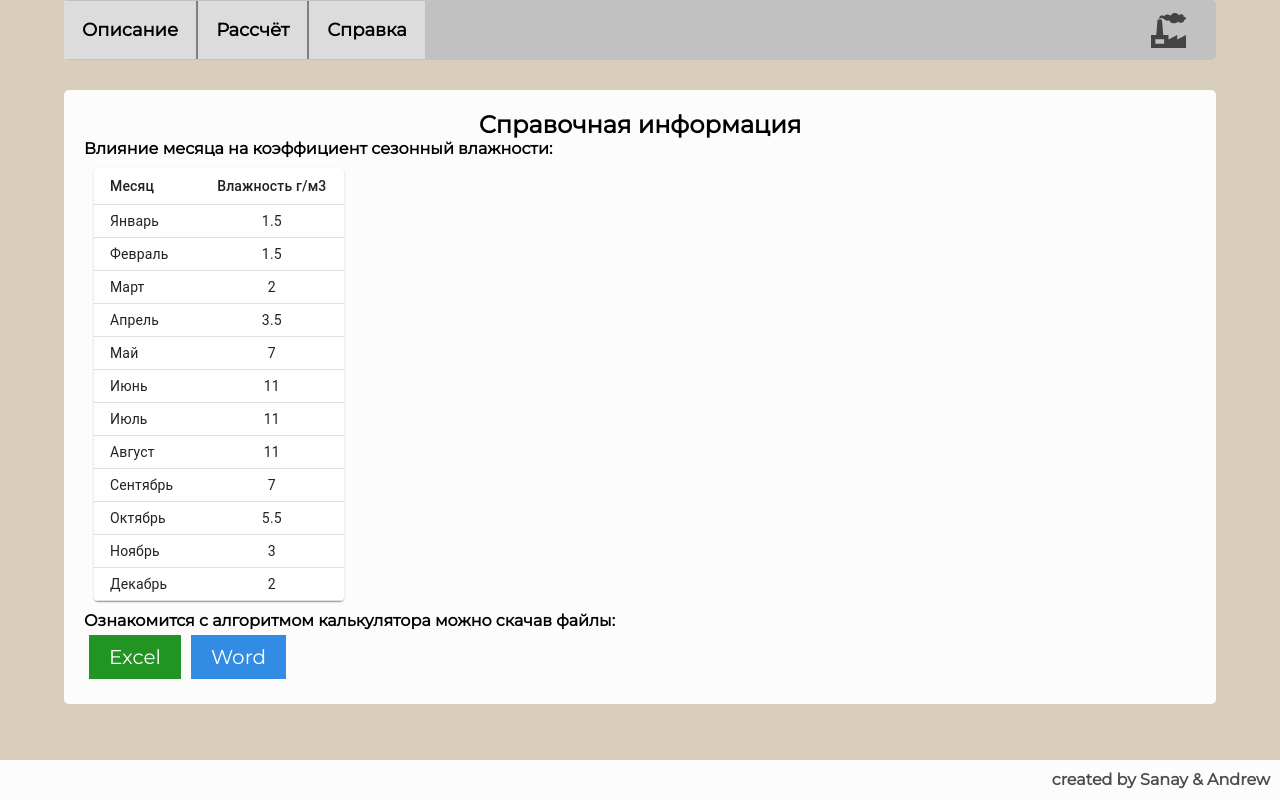
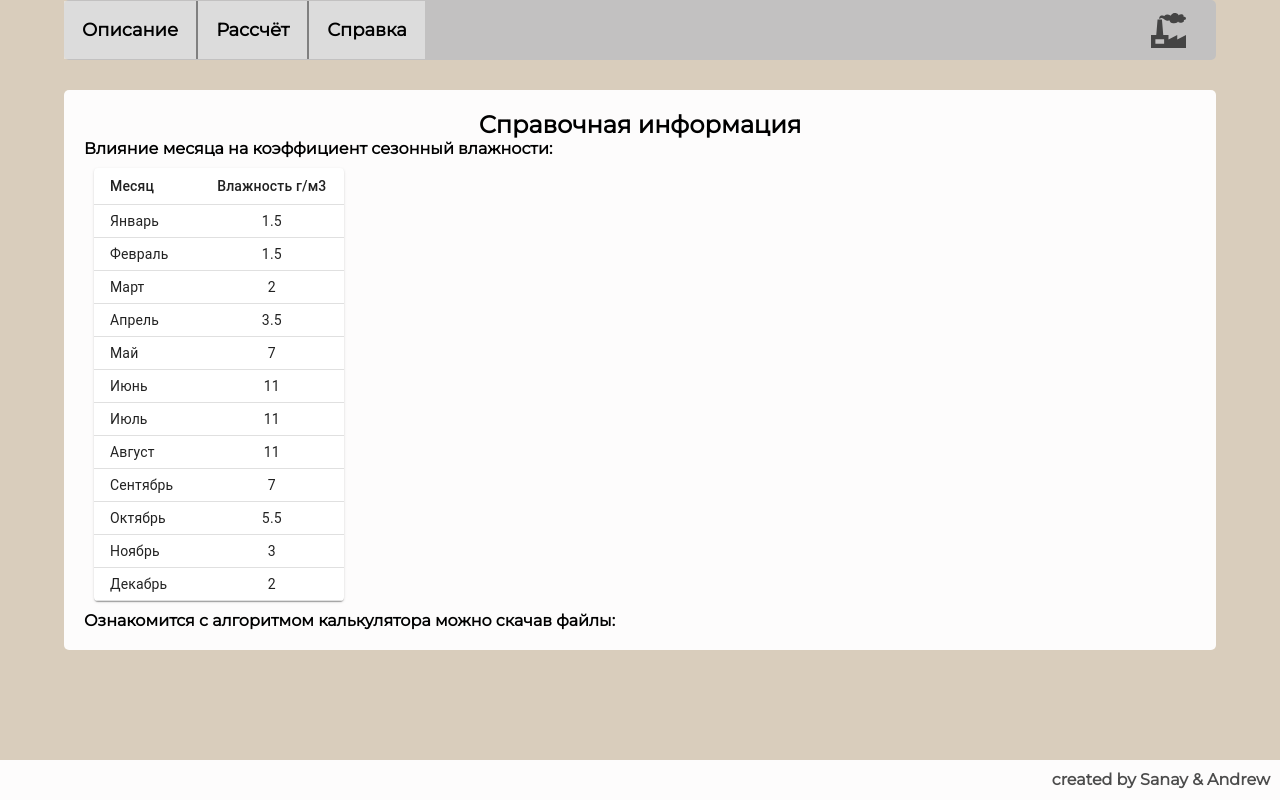
Before and after one commit to KuzmichAlexander/Balance_DP_Web, a React (Create React App) app in the folder balance_dp/balance_dp/ClientApp/: page /Help in a window 1280 px wide. Built offline with nearby package versions, Linux system fonts and the light colour scheme.

Commit message:
Final 2.0

```diff
--- a/balance_dp/balance_dp/ClientApp/src/components/Help.js
+++ b/balance_dp/balance_dp/ClientApp/src/components/Help.js
@@ -14,12 +14,6 @@ const useStyles = makeStyles({
         rowGap: 10
     },
 });
-
-const names = {
-    WORD: 'Word',
-    EXCEL: 'Excel'
-}
-
 
 function createData(first, second) {
     return {first, second};
@@ -42,11 +36,7 @@ const rows = [createData('Январь', 1.5),
 
 export const Help = () => {
     const classes = useStyles();
-    const getFile = (e) => {
-        e.target.value === names.EXCEL ?
-            document.querySelector('.excel-link').click() :
-            document.querySelector('.word-link').click();
-    };
+
     return (
         <div className='content'>
             <h1>Справочная информация</h1>
@@ -72,13 +62,6 @@ export const Help = () => {
                 </TableContainer>
             </div>
             <h4>Ознакомится с алгоритмом калькулятора можно скачав файлы:</h4>
-            <input type="button" value={names.EXCEL} className={'button_Excel content-help__button'} onClick={getFile}/>
-            <input type="button" value={names.WORD} className={'button_Word content-help__button'} onClick={getFile}/>
-
-            <a className={'excel-link'}
-               href="https://vk.com/docs?act=doc_preview_link&user_id=325620667&time=1609146209&oid=325620667&did=581844500&hash=d9f99b920724d178d6&dl=1"></a>
-            <a className={'word-link'}
-               href="https://vk.com/docs?act=doc_preview_link&user_id=325620667&time=1609149135&oid=6799642&did=575673535&hash=232eb392bc369070f4&dl=1"></a>
-        </div>
+             </div>
     )
 }
```
